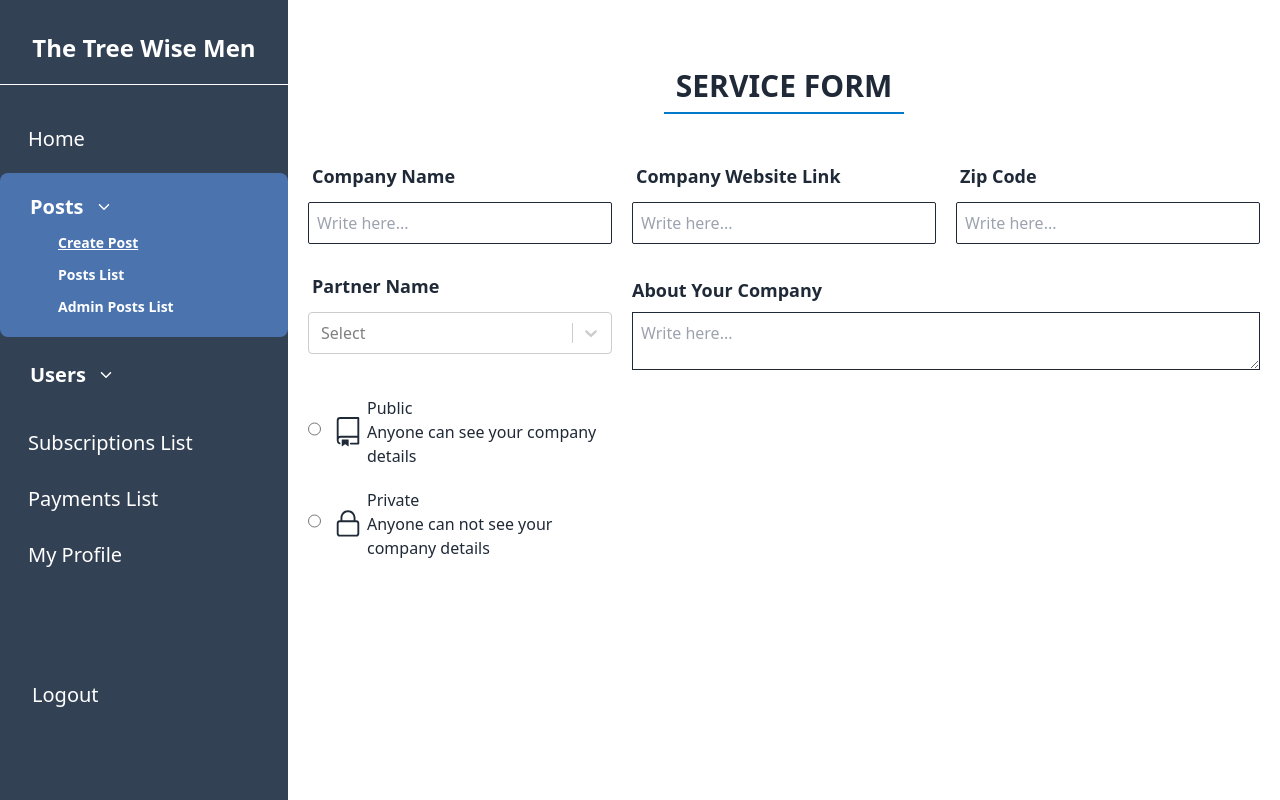
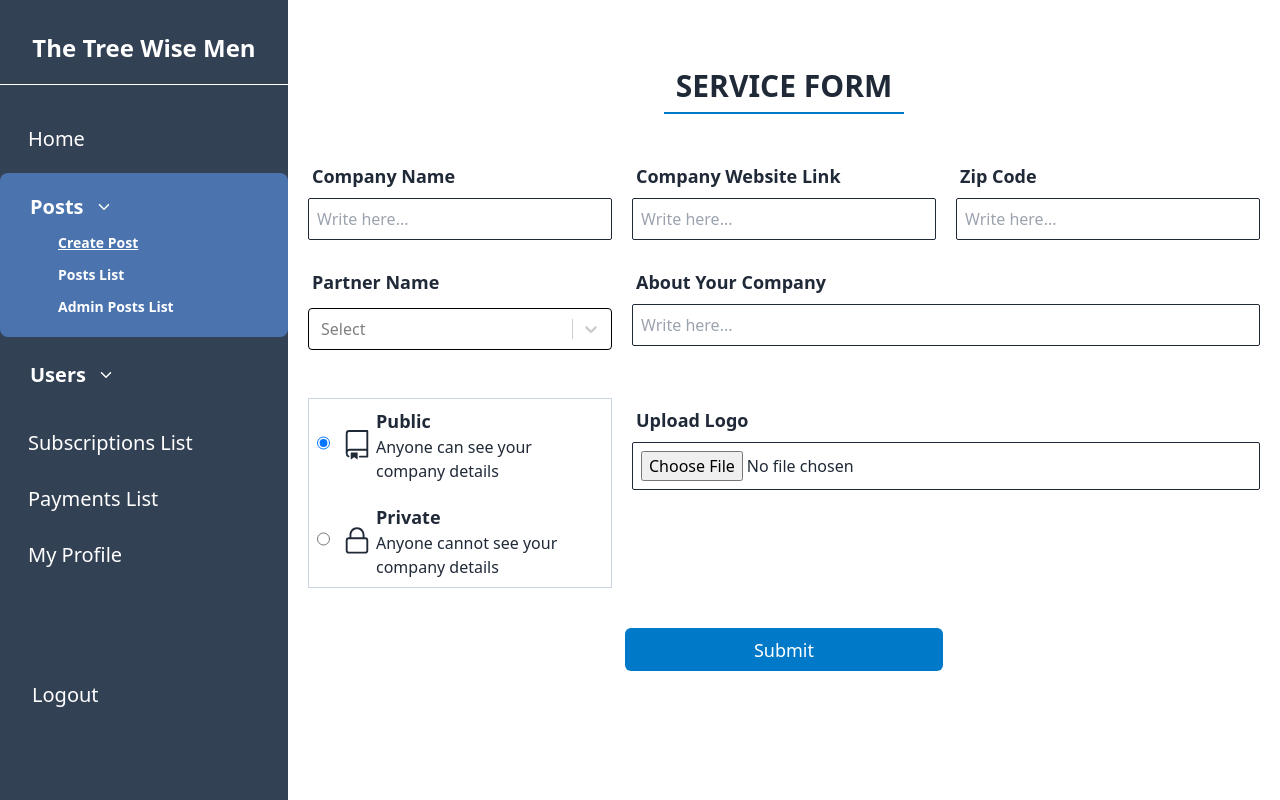
Before and after one commit to task-technology/tree-wise-man, a Next.js app: page /dashboard/post/create-post in a window 1280 px wide. Built offline with nearby package versions, Linux system fonts and the light colour scheme.

Commit message:
change in service post page

```diff
--- a/src/common/components/Input/Input.tsx
+++ b/src/common/components/Input/Input.tsx
@@ -1,6 +1,9 @@
+import React, { forwardRef, Ref } from "react";
 import { InputProps } from "./config/type";
 
-const Input: React.FC<InputProps> = ({
+const Input = forwardRef<HTMLInputElement, InputProps>(
+  (
+    {
       labelName,
       inputPlaceholder = "Write here...",
       inputType = "text",
@@ -9,35 +12,40 @@ const Input: React.FC<InputProps> = ({
       defaultValue = "",
       required = false,
       minValue,
-  // value,
       onChange,
       className,
-}) => {
+      accept,
+      checked,
+    },
+    ref
+  ) => {
     return (
       <div>
-      <div>
-        <div className={` w-full ${labelName && "space-y-1"}`}>
         {labelName && (
           <div className="label">
             <label className="text-lg font-semibold">{labelName}</label>
           </div>
         )}
         <input
+          accept={accept}
+          ref={ref}
           min={minValue}
           required={required}
-            onChange={onChange} // Added onChange event handler
+          onChange={onChange}
           name={inputName}
           type={inputType}
           disabled={IsDisabled}
           placeholder={inputPlaceholder}
           defaultValue={defaultValue}
-            className={`${className} border w-full rounded-sm  py-2 pl-2`}
-            step={`${inputType === "number" && "any"}`}
+          className={`${className} border w-full rounded-sm py-2 pl-2`}
+          step={inputType === "number" ? "any" : undefined}
+          checked={checked}
         />
       </div>
-      </div>
-    </div>
     );
-};
+  }
+);
+
+Input.displayName = "Input";
 
 export default Input;
--- a/src/common/components/Input/config/type.ts
+++ b/src/common/components/Input/config/type.ts
@@ -10,4 +10,7 @@ export type InputProps = {
   value?: string;
   onChange?: any;
   minValue?: number | string;
+  accept?: any;
+  ref?: any;
+  checked?: boolean;
 };
--- a/src/common/components/Search Filter Input/SearchFilterInput.tsx
+++ b/src/common/components/Search Filter Input/SearchFilterInput.tsx
@@ -52,6 +52,7 @@ const SearchFilterInput: React.FC<SearchFilterInput> = ({
         <label className="text-lg font-semibold">{labelName}</label>
       </div>
       <Select
+        instanceId="react-select-instance"
         placeholder={isDisabled ? defaultValue : "Select"}
         isDisabled={isDisabled}
         required={required}
@@ -60,6 +61,7 @@ const SearchFilterInput: React.FC<SearchFilterInput> = ({
           control: (provided: any) => ({
             ...provided,
             padding: "2px",
+            border: "1px solid black",
           }),
         }}
         closeMenuOnSelect={isMulti ? false : true}
--- /dev/null
+++ b/src/modules/Dashboard Content/Posts pages/Create Post/partials/Photo Upload/PhotoUpload.tsx
@@ -0,0 +1,56 @@
+"use client";
+import Input from "@components/Input";
+import Image from "next/image";
+import React, { useState } from "react";
+import { PhotoUploadTypes } from "./config/type";
+
+const PhotoUpload: React.FC<PhotoUploadTypes> = ({ file, setFile }) => {
+  const [preview, setPreview] = useState<string | null>(null);
+
+  const handleFileChange = (e: React.ChangeEvent<HTMLInputElement>) => {
+    if (e.target.files && e.target.files[0]) {
+      const selectedFile = e.target.files[0];
+      if (
+        selectedFile.type === "image/png" ||
+        selectedFile.type === "image/jpeg"
+      ) {
+        setFile(selectedFile);
+
+        // Create a preview URL for the selected image
+        const previewURL = URL.createObjectURL(selectedFile);
+        setPreview(previewURL);
+      } else {
+        alert("Only PNG and JPG files are allowed");
+      }
+    }
+  };
+  return (
+    <div
+      className={` ${preview !== null && "border border-slateLightThird p-2"}`}
+    >
+      {preview === null && (
+        <Input
+          labelName="Upload Logo"
+          inputType="file"
+          accept=".png, .jpg, .jpeg"
+          onChange={handleFileChange}
+        />
+      )}
+      {preview && (
+        <div className="relative w-48 h-48 mb-4 mx-auto">
+          <Image
+            src={preview}
+            alt="Selected file"
+            fill
+            className="rounded object-cover"
+          />
+        </div>
+      )}
+      {file && (
+        <p className="text-gray text-center">Selected file: {file.name}</p>
+      )}
+    </div>
+  );
+};
+
+export default PhotoUpload;
--- /dev/null
+++ b/src/modules/Dashboard Content/Posts pages/Create Post/partials/Photo Upload/config/type.ts
@@ -0,0 +1,4 @@
+export type PhotoUploadTypes = {
+  file: any;
+  setFile: any;
+};
--- a/src/modules/Dashboard Content/Posts pages/Create Post/partials/Post Form/PostForm.tsx
+++ b/src/modules/Dashboard Content/Posts pages/Create Post/partials/Post Form/PostForm.tsx
@@ -1,26 +1,64 @@
 "use client";
 import Input from "@components/Input";
+import { states } from "./config/constant";
+import { useState, useRef } from "react";
 import SearchFilterInput from "@components/Search Filter Input/SearchFilterInput";
-import { states } from "./config/constant";
-import { useState } from "react";
-import TextArea from "@components/TextArea/TextArea";
+import PublicIcon from "@libs/custom icons/PublicIcon";
 import PrivateIcon from "@libs/custom icons/PrivateIcon";
-import PublicIcon from "@libs/custom icons/PublicIcon";
+import PhotoUpload from "../Photo Upload/PhotoUpload";
+import Button from "@components/Button";
 
 const PostForm = () => {
-  const [selectState, setSelectState] = useState();
+  const [file, setFile] = useState<File | null>(null);
+  const [selectState, setSelectState] = useState<any>(null);
+  const [isPublic, setIsPublic] = useState<string>("public");
+
+  // Refs for input fields
+  const companyNameRef = useRef<HTMLInputElement>(null);
+  const companyWebsiteRef = useRef<HTMLInputElement>(null);
+  const zipCodeRef = useRef<HTMLInputElement>(null);
+  const aboutCompanyRef = useRef<HTMLInputElement>(null);
+
+  const handleFormSubmit = (e: React.FormEvent) => {
+    e.preventDefault();
+
+    const fullData = {
+      title: companyNameRef.current?.value || "",
+      urlLink: companyWebsiteRef.current?.value || "",
+      zipCode: zipCodeRef.current?.value || "",
+      state: selectState,
+      content: aboutCompanyRef.current?.value || "",
+      published: isPublic,
+      image: file,
+      authorId: "222",
+    };
+
+    console.log(fullData);
+    // Handle form data submission here
+  };
 
   return (
     <div>
-      <form>
+      <form onSubmit={handleFormSubmit}>
         <div className="grid grid-cols-3 gap-5">
-          <Input labelName="Company Name" inputName="title" required />
+          <Input
+            labelName="Company Name"
+            inputName="title"
+            required
+            ref={companyNameRef}
+          />
           <Input
             labelName="Company Website Link"
             inputName="urlLink"
             required
+            ref={companyWebsiteRef}
           />
-          <Input labelName="Zip Code" inputName="zipCode" required />
+          <Input
+            labelName="Zip Code"
+            inputName="zipCode"
+            required
+            ref={zipCodeRef}
+          />
           <SearchFilterInput
             required
             options={states}
@@ -31,23 +69,29 @@ const PostForm = () => {
             isMulti={false}
           />
           <div className="col-span-2">
-            <TextArea label="About Your Company" name="content" />
+            <Input
+              labelName="About Your Company"
+              inputName="content"
+              ref={aboutCompanyRef}
+            />
           </div>
-          <div className="space-y-5">
+          <div className="flex flex-col justify-center space-y-5 mt-7 border border-slateLightThird p-2">
             <div className="flex items-center gap-3">
               <div>
                 <Input
-                  className="w-6 h-5 !p-0"
+                  className="w-7 h-4 !p-0"
                   inputType="radio"
-                  inputName="public"
+                  inputName="visibility"
+                  value="public"
+                  checked={isPublic === "public"}
+                  onChange={() => setIsPublic("public")}
                 />
               </div>
               <div>
                 <div className="flex items-center gap-1">
                   <PublicIcon />
-
                   <div>
-                    <h4>Public</h4>
+                    <b className="text-lg">Public</b>
                     <p>Anyone can see your company details</p>
                   </div>
                 </div>
@@ -56,22 +100,33 @@ const PostForm = () => {
             <div className="flex items-center gap-3">
               <div>
                 <Input
-                  className="w-6 h-5 !p-0"
+                  className="w-7 h-4 !p-0"
                   inputType="radio"
-                  inputName="public"
+                  inputName="visibility"
+                  value="private"
+                  checked={isPublic === "private"}
+                  onChange={() => setIsPublic("private")}
                 />
               </div>
               <div>
                 <div className="flex items-center gap-1">
                   <PrivateIcon />
                   <div>
-                    <h4>Private</h4>
-                    <p>Anyone can not see your company details</p>
+                    <b className="text-lg">Private</b>
+                    <p>Anyone cannot see your company details</p>
                   </div>
                 </div>
               </div>
             </div>
           </div>
+          <div className="col-span-2 mt-7">
+            <PhotoUpload file={file} setFile={setFile} />
+          </div>
+        </div>
+        <div className="mt-10 w-1/3 mx-auto">
+          <Button type="submit" primary className="w-full">
+            Submit
+          </Button>
         </div>
       </form>
     </div>
--- a/tailwind.config.ts
+++ b/tailwind.config.ts
@@ -22,6 +22,7 @@ const config: Config = {
         linkColor: "#808080",
         darkSlate: "#334155",
         lightBlue: "#4b74af",
+        slateLightThird: "#cbd5e1",
       },
       fontFamily: {
         primary: ["Poppins", "sans-serif"],
```
Lines whose indentation alone changed are shown as unchanged.
